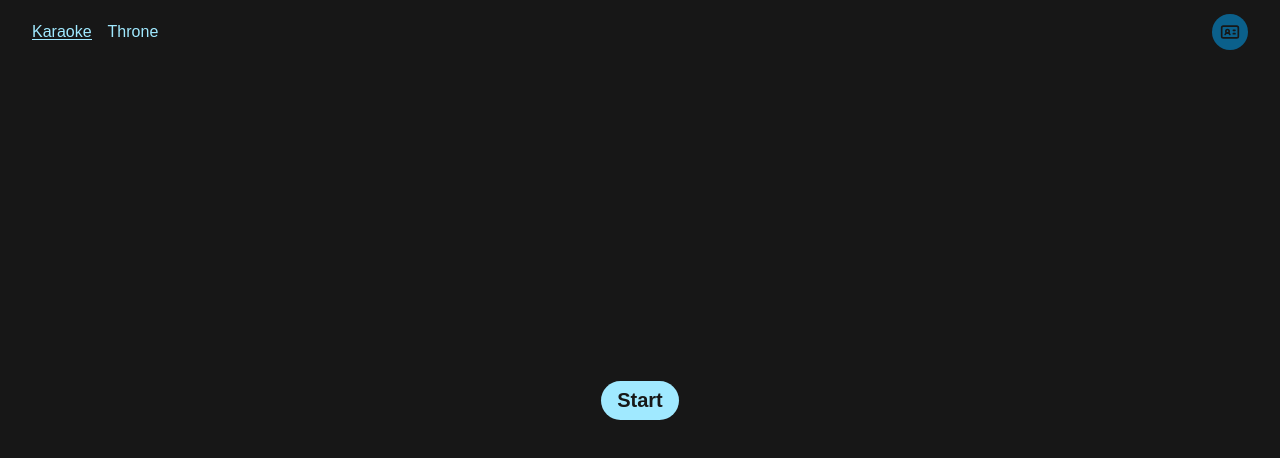
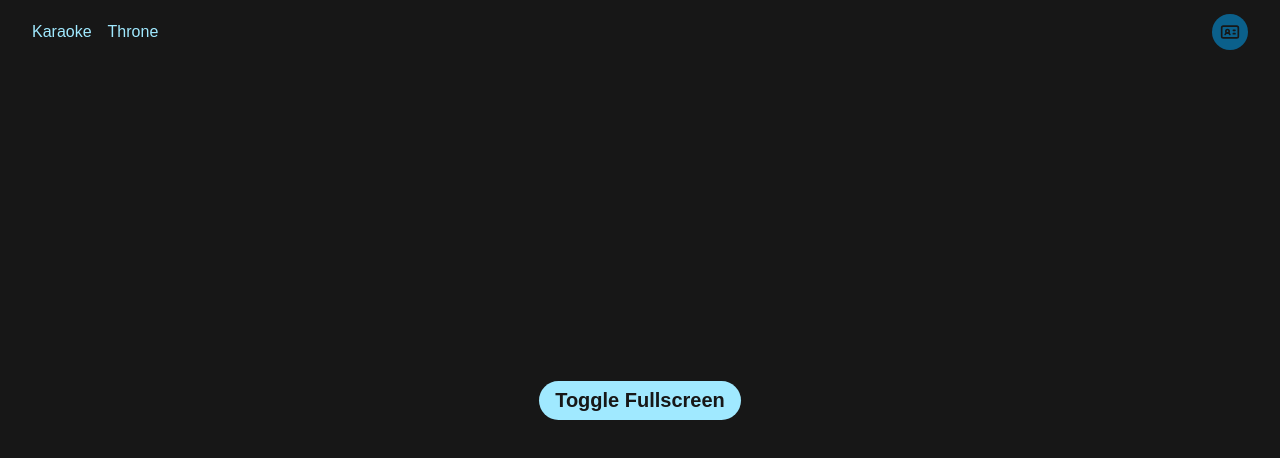
Before and after one commit to AttAditya/goodsing, a React (Vite) app: page / in a window 1280 px wide. Shown: the top 458 px of the page. Built offline with nearby package versions, Linux system fonts and the light colour scheme; a web font is replaced by a local one.

Commit message:
Custom Router

```diff
--- a/package.json
+++ b/package.json
@@ -13,8 +13,7 @@
   "dependencies": {
     "lucide-react": "^0.544.0",
     "react": "^19.1.1",
-    "react-dom": "^19.1.1",
-    "react-router-dom": "^7.9.1"
+    "react-dom": "^19.1.1"
   },
   "devDependencies": {
     "@eslint/js": "^9.35.0",
--- a/public/setup.js
+++ b/public/setup.js
@@ -1,2 +1 @@
-window.routerMode = 'Browser';
 window.apiBaseUrl = 'http://localhost:3000';
--- a/src/App.tsx
+++ b/src/App.tsx
@@ -1,33 +1,27 @@
-import {
-  BrowserRouter,
-  HashRouter,
-  Route,
-  Routes,
-} from "react-router-dom";
+import { Navbar } from "@components/commons/Navbar";
+import { Route } from "@components/commons/Route";
+import { Router } from "@components/commons/Router";
+import { Container } from "@components/core/Container";
 
 import { Landing } from "@pages/landing";
-import { Navbar } from "@components/commons/Navbar";
+import { Verses } from "@pages/verses";
 
 declare global {
   interface Window {
-    routerMode?: 'Browser' | 'Hash';
     scrolledHeight?: number;
   }
 }
 
 export function App() {
-  const Router = {
-    Browser: BrowserRouter,
-    Hash: HashRouter
-  }[window.routerMode || 'Browser'];
-
   return (
-    <Router>
+    <Container>
       <Navbar />
 
-      <Routes>
-        <Route index element={<Landing />} />
-      </Routes>
-    </Router>
+      <Router>
+        <Route path=""><Landing /></Route>
+        <Route path="throne"><Landing /></Route>
+        <Route path="karaoke"><Verses /></Route>
+      </Router>
+    </Container>
   );
 }
--- a/src/components/commons/Navbar.tsx
+++ b/src/components/commons/Navbar.tsx
@@ -1,4 +1,4 @@
-import { useState } from "react";
+import { useRoutes } from "@contexts/Routes";
 
 import { Container } from "@components/core/Container";
 import { Block } from "@components/core/Block";
@@ -7,7 +7,7 @@ import { IconButton } from "@components/core/IconButton";
 
 export function Navbar() {
   const tabs = ['Karaoke', 'Throne'];
-  const [activeTab, setActiveTab] = useState(tabs[0]);
+  const { activeRoute, navigate } = useRoutes();
 
   return (
     <Container className="navbar">
@@ -15,10 +15,10 @@ export function Navbar() {
         {tabs.map((tab) => (
           <Block
             key={tab}
-            onClick={() => setActiveTab(tab)}
+            onClick={() => navigate(tab.toLowerCase())}
             className={[
               "navbar-tab",
-              tab === activeTab ? "active" : "",
+              tab.toLowerCase() === activeRoute ? "active" : "",
             ].join(" ")}
           >
             <TextContent>{tab}</TextContent>
--- /dev/null
+++ b/src/components/commons/Route.tsx
@@ -0,0 +1,17 @@
+import { useRoutes } from "@contexts/Routes";
+import { ReactNode, useEffect } from "react";
+
+export function Route({
+  path,
+  children,
+}: {
+  path: string;
+  children: ReactNode;
+}) {
+  const { registerRoute } = useRoutes();
+  useEffect(() => {
+    registerRoute(path, children);
+  }, []);
+
+  return null;
+}
--- /dev/null
+++ b/src/components/commons/Router.tsx
@@ -0,0 +1,14 @@
+import { useRoutes } from "@contexts/Routes";
+import { ReactNode } from "react";
+
+export function Router({ children }: {
+  children: ReactNode;
+}) {
+  const { activeNode } = useRoutes();
+  return (
+    <>
+      {children}
+      {activeNode}
+    </>
+  );
+}
--- a/src/contexts/RootProvider.tsx
+++ b/src/contexts/RootProvider.tsx
@@ -1,4 +1,5 @@
 import React, { ReactNode } from 'react';
+import { RoutesProvider } from '@contexts/Routes';
 
 interface RootProviderProps {
   children: ReactNode;
@@ -19,5 +20,5 @@ export function RootProvider({ children }: RootProviderProps) {
     );
   };
 
-  return mergeProviders();
+  return mergeProviders(RoutesProvider);
 }
--- /dev/null
+++ b/src/contexts/Routes.tsx
@@ -0,0 +1,62 @@
+import {
+  ReactNode,
+  createContext,
+  useCallback,
+  useContext,
+  useEffect,
+  useRef,
+  useState,
+} from "react";
+
+import { RoutesContextData } from "@interfaces/routes";
+
+const RoutesContext = createContext<RoutesContextData>({
+  activeRoute: "",
+  activeNode: null,
+  navigate: () => {},
+  registerRoute: () => {},
+});
+
+export function useRoutes() {
+  return useContext(RoutesContext);
+}
+
+export function RoutesProvider({ children }: {
+  children: ReactNode;
+}) {
+  const routes = useRef<{ [key: string]: ReactNode }>({});
+
+  const [activeRoute, setActiveRoute] = useState<string>("");
+  const [activeNode, setActiveNode] = useState<ReactNode>(null);
+  const [nodeCount, setNodeCount] = useState<number>(0);
+
+  const navigate = useCallback((route: string) => {
+    setActiveRoute(route);
+    setActiveNode(routes.current[route] || null);
+  }, []);
+
+  const registerRoute = useCallback((
+    route: string,
+    component: ReactNode
+  ) => {
+    routes.current[route] = component;
+    setNodeCount((count) => count + 1);
+  }, []);
+
+  useEffect(() => {
+    navigate("");
+  }, [nodeCount]);
+
+  const values: RoutesContextData = {
+    activeRoute,
+    activeNode,
+    navigate,
+    registerRoute,
+  };
+
+  return (
+    <RoutesContext.Provider value={values}>
+      {children}
+    </RoutesContext.Provider>
+  );
+}
--- /dev/null
+++ b/src/interfaces/routes.ts
@@ -0,0 +1,11 @@
+import { ReactNode } from "react";
+
+export interface RoutesContextData {
+  activeRoute: string;
+  activeNode: ReactNode;
+  navigate: (route: string) => void;
+  registerRoute: (
+    route: string,
+    component: ReactNode,
+  ) => void;
+}
--- a/src/pages/landing.tsx
+++ b/src/pages/landing.tsx
@@ -1,21 +1,21 @@
-import { useEffect, useState } from "react";
-import { Verses } from "@pages/verses";
+import { useCallback } from "react";
 
 export function Landing() {
-  const [ready, setReady] = useState<boolean>(false);
+  const toggleFullscreen = useCallback(() => {
+    if (!document.fullscreenElement) {
+      document.documentElement
+        .requestFullscreen()
+        .catch(() => {});
+    } else {
+      document.exitFullscreen()
+        .catch(() => {});
+    }
+  }, []);
 
-  useEffect(() => {
-    if (!ready) return;
-    document.documentElement
-      .requestFullscreen?.()
-      .catch(() => {});
-  }, [ready]);
-
-  if (ready) return <Verses />;
   return (
     <div className="landing">
-      <button onClick={() => setReady(true)}>
-        Start
+      <button onClick={() => toggleFullscreen()}>
+        Toggle Fullscreen
       </button>
     </div>
   );
```
Also changed, not shown: 1 other file (tests, documents, lock files or other folders).
